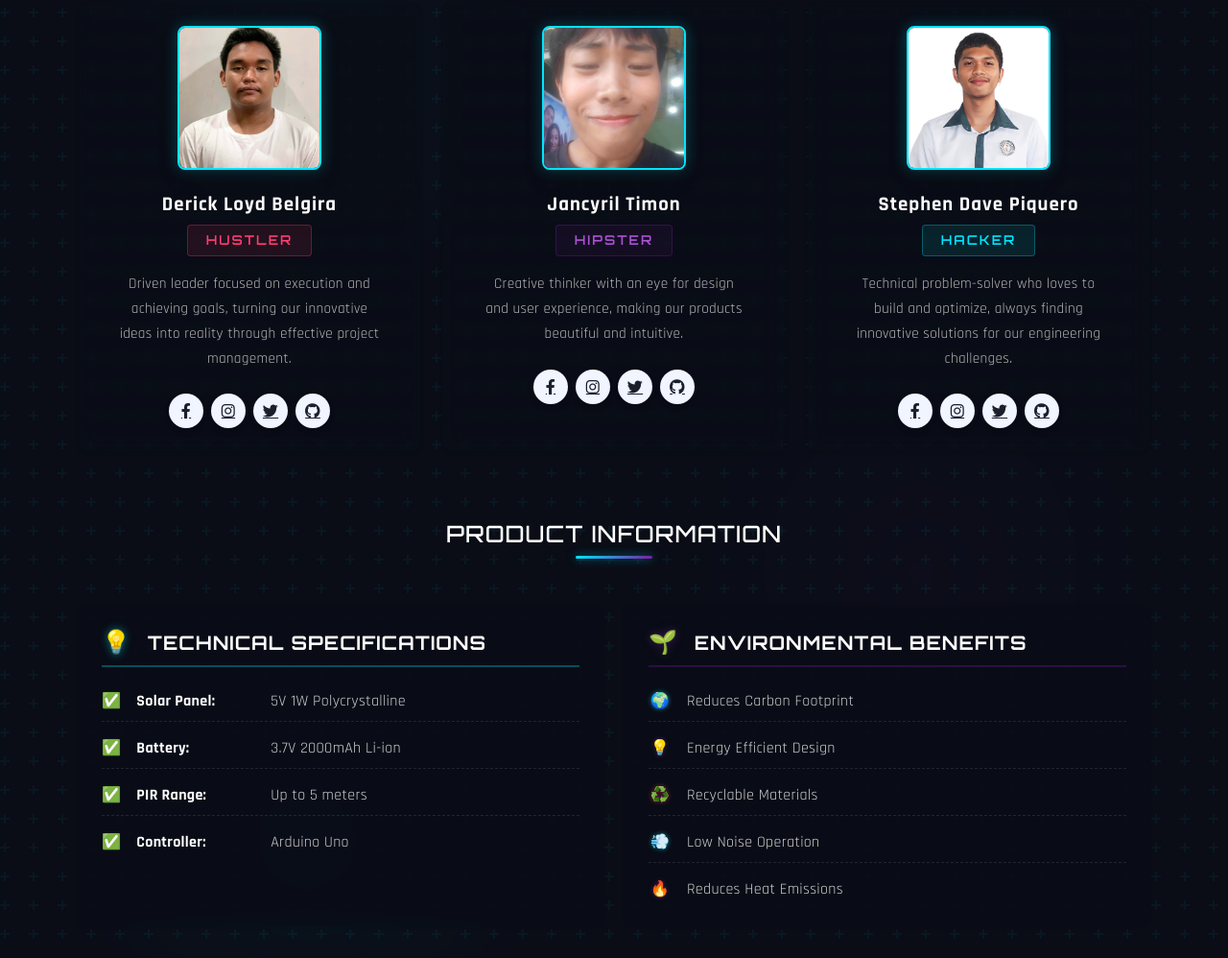
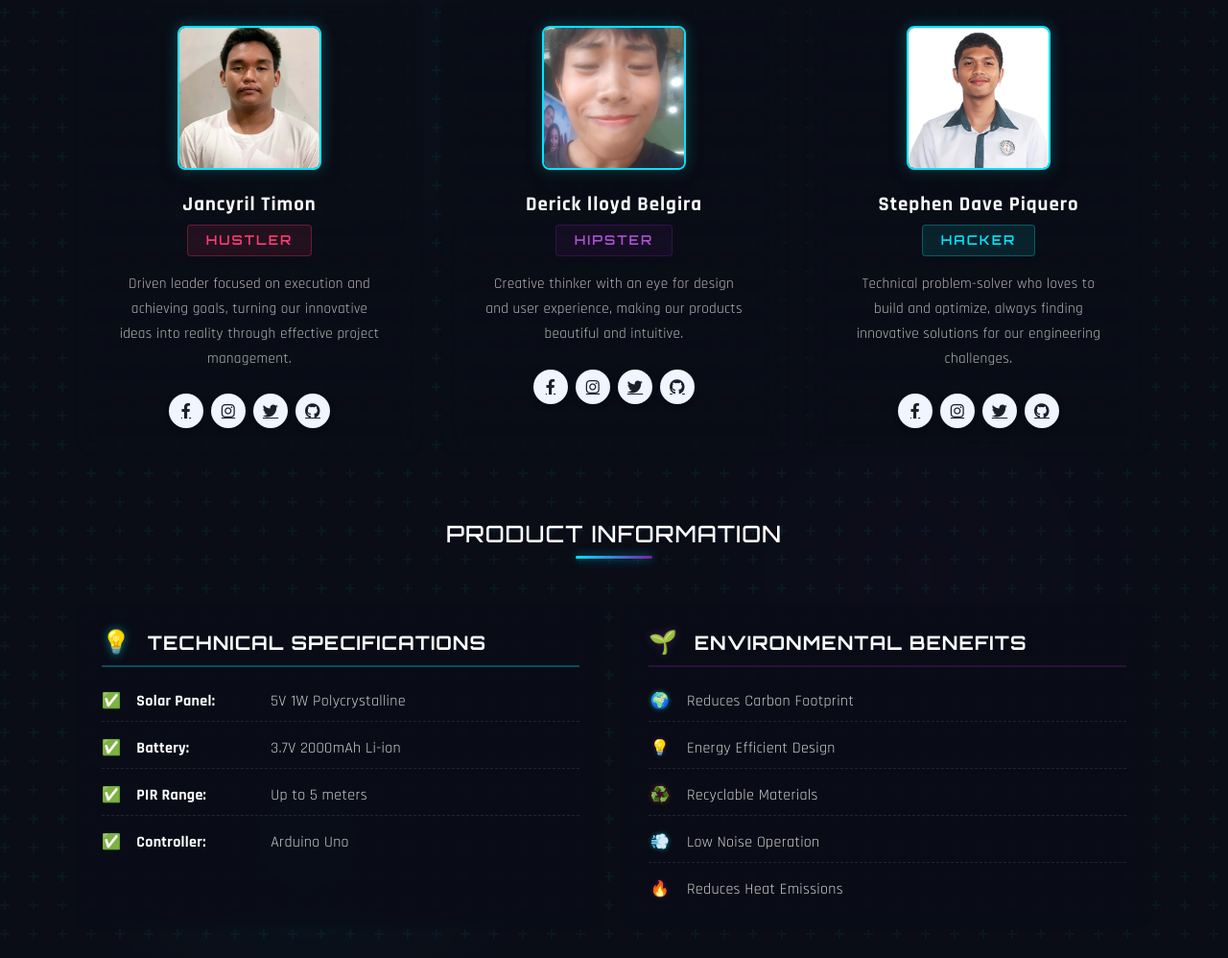
Before and after one commit to tepcvi/solarfantector, a plain HTML site: page index.html in a window 1280 px wide. Shown: the part 1604-2602 px from the top of the page at 96% size. Drawn offline with nearby package versions, Linux system fonts and the light colour scheme.

Commit message:
Swap team member names in index.html

```diff
--- a/index.html
+++ b/index.html
@@ -207,7 +207,7 @@
                         <div class="card team-member-card h-100 border-0 shadow-sm">
                             <div class="card-body text-center p-4">
                                 <img src="BEL.jpg" alt="Team Member - Hustler" class="team-member-img" onerror="this.src='https://via.placeholder.com/150x150.png?text=Hustler'; this.onerror='';">
-                                <h5 class="card-title" style="color: var(--white);">Derick Loyd Belgira</h5>
+                                <h5 class="card-title" style="color: var(--white);">Jancyril Timon</h5>
                                 <span class="team-member-role role-hustler" style="background: rgba(255, 61, 113, 0.1); border-color: rgba(255, 61, 113, 0.3); color: var(--accent);">HUSTLER</span>
                                 <p class="card-text">Driven leader focused on execution and achieving goals, turning our innovative ideas into reality through effective project management.</p>
                                 <div class="social-icons">
@@ -224,7 +224,7 @@
                         <div class="card team-member-card h-100 border-0 shadow-sm">
                             <div class="card-body text-center p-4">
                                 <img src="MON.jpg" alt="Team Member - Hipster" class="team-member-img" onerror="this.src='https://via.placeholder.com/150x150.png?text=Hipster'; this.onerror='';">
-                                <h5 class="card-title" style="color: var(--white);">Jancyril Timon</h5>
+                                <h5 class="card-title" style="color: var(--white);">Derick lloyd Belgira</h5>
                                 <span class="team-member-role role-hipster">HIPSTER</span>
                                 <p class="card-text">Creative thinker with an eye for design and user experience, making our products beautiful and intuitive.</p>
                                 <div class="social-icons">
```
